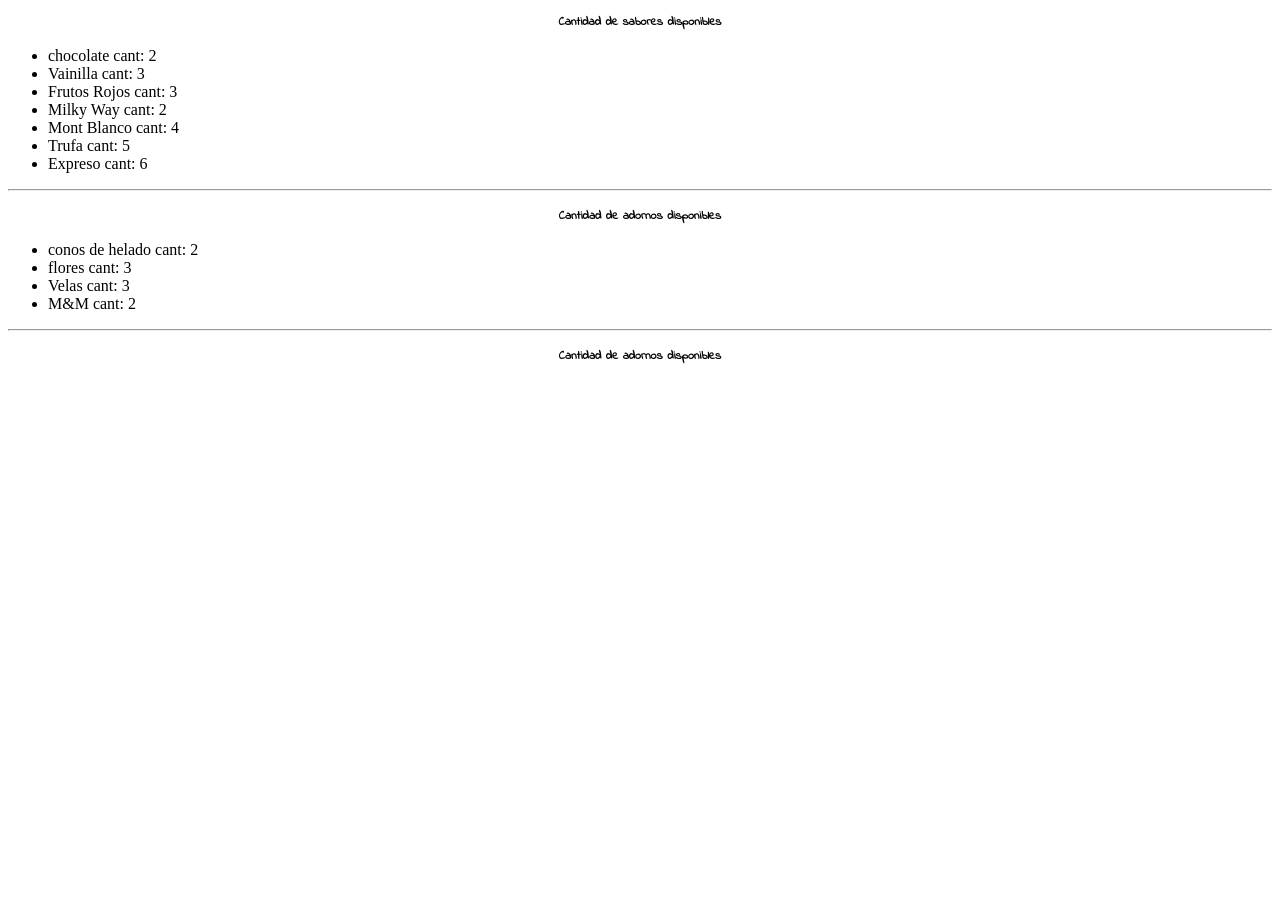
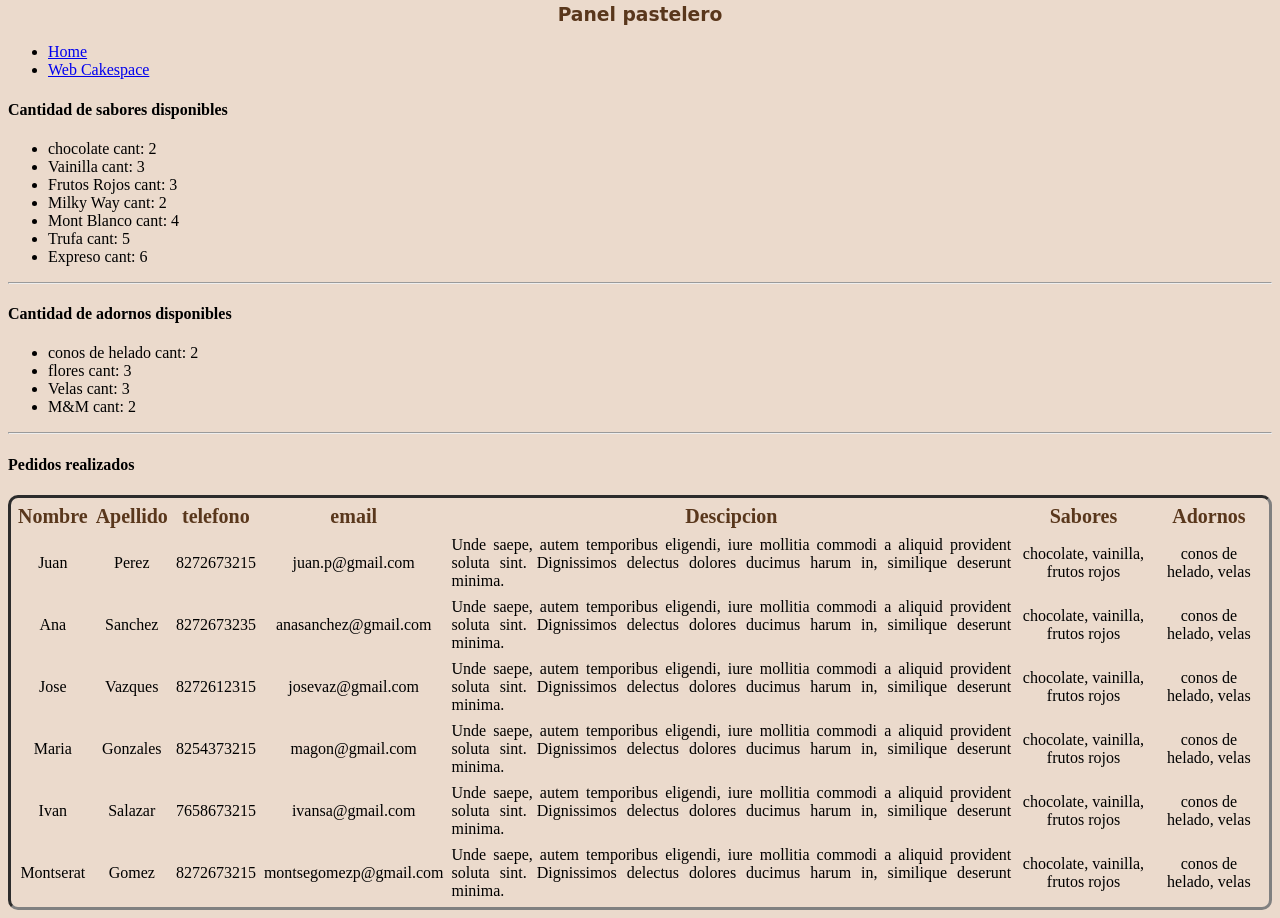
Before and after one commit to alberto-ck/2Html_JuanAlbertoCouoh, a plain HTML site: page indexpastelero.html in a window 1280 px wide. Shown: the part 132-1050 px from the top of the page. Before the commit the page ends 800 px from the top, so only its background shows below. Drawn offline with Linux system fonts and the light colour scheme; a web font is replaced by a local one.

Commit message:
Mejoras en las paginas de las katas

```diff
--- a/css/styles.css
+++ b/css/styles.css
@@ -1,20 +1,31 @@
 .header{
     font-size: 42px;
     text-align: center;
-    font-family: 'Indie Flower', cursive, bold;
-    background-color: aqua;
+    font-family: 'Sansita Swashed', cursive;
+    color: #59371c;
+    background-color: #ebdacc;
+
+}
+body{
+    background-color: #ebdacc;
 }
 .h2{
-    font-size: 24px;
+    font-size: 48px;
     text-align: center;
-    font-family: 'Indie Flower', cursive, bold;
+    color: #59371c;
+    font-family: 'Sansita Swashed', cursive;
 }
-.h4{
-    font-size: 12px;
+.h3{
     text-align: center;
-    font-family: 'Indie Flower', cursive;
+    color: #59371c;
+    font-family: 'Sansita Swashed', cursive;
 }
 .img{
+    width: 25%;
+    align-items: center;
+    border-radius: 12px;
+}
+.img2{
     width: 25%;
     align-items: center;
     border-radius: 12px;
@@ -22,17 +33,18 @@
 .li{
     font-size: 16px;
     text-align: left;
-    font-family: 'Indie Flower', cursive;
+    font-family: 'Sansita Swashed', cursive;
 }
 .p{
+    font-size: 12px;
     text-align: center;
-    font-size: 12px;
+    font-family: 'Sansita Swashed', cursive;
 }
 .button{
     border-color: aliceblue;
 }
 .footer{
-    background-color: aqua;
+    background-color: #ebdacc;
     border-radius: 12px;
 }
 .pf{
@@ -41,5 +53,21 @@
 }
 .nav{
     text-align: left;
-    background-color: aqua;
+    background-color: #ebdacc;
+
 }
+table{
+    width: 100%;
+    border-radius: 10px;
+    border-spacing: 6px;
+    text-align: center;
+    border-style: inset;
+}
+.td1{
+    color: #59371c;
+    font-size: 20px;
+    font-weight: bold;
+}
+.td2{
+    text-align: justify;
+}
--- a/indexpastelero.html
+++ b/indexpastelero.html
@@ -4,20 +4,22 @@
     <meta charset="UTF-8">
     <meta http-equiv="X-UA-Compatible" content="IE=edge">
     <meta name="viewport" content="width=device-width, initial-scale=1.0">
-    <link href="https://fonts.googleapis.com/css2?family=Indie+Flower&display=swap" rel="stylesheet">
+    <link href="https://fonts.googleapis.com/css2?family=Indie+Flower&family=Sansita+Swashed:wght@300&display=swap" rel="stylesheet">
     <link rel="stylesheet" href="css/styles.css">
     <title>Pastelero</title>
 </head>
 <body>
     <header>
-        <h2 class="h2">Panel Pastelero</h2>
+        <div>
+            <h2 class="h2">CAKESPACE</h2>
+            <h3 class="h3">Panel pastelero</h4>
+        </div>
     </header>
     <section>
         <nav>
             <ul>
-                <li>Home</li>
-                <li>Page2</li>
-                <li>Page3</li>
+                <li><a href="#">Home</a></li>
+                <li><a href="index.html">Web Cakespace</a></li>
             </ul>
         </nav>
     <h4 class="h4">Cantidad de sabores disponibles</h4>
@@ -39,7 +41,72 @@
         <li>M&M cant: 2</li>
     </ul>
     <hr>
-    <h4 class="h4">Cantidad de adornos disponibles</h4>
+    <h4 class="h4">Pedidos realizados</h4>
+    <table>
+        <tr>
+            <td class="td1">Nombre</td>
+            <td class="td1">Apellido</td>
+            <td class="td1">telefono</td>
+            <td class="td1">email</td>
+            <td class="td1">Descipcion</td>
+            <td class="td1">Sabores</td>
+            <td class="td1">Adornos</td>
+        </tr>
+        <tr>
+            <td>Juan</td>
+            <td>Perez</td>
+            <td>8272673215</td>
+            <td>juan.p@gmail.com</td>
+            <td class="td2">Unde saepe, autem temporibus eligendi, iure mollitia commodi a aliquid provident soluta sint. Dignissimos delectus dolores ducimus harum in, similique deserunt minima.</td>
+            <td>chocolate, vainilla, frutos rojos</td>
+            <td>conos de helado, velas</td>
+        </tr>
+        <tr>
+            <td>Ana</td>
+            <td>Sanchez</td>
+            <td>8272673235</td>
+            <td>anasanchez@gmail.com</td>
+            <td class="td2">Unde saepe, autem temporibus eligendi, iure mollitia commodi a aliquid provident soluta sint. Dignissimos delectus dolores ducimus harum in, similique deserunt minima.</td>
+            <td>chocolate, vainilla, frutos rojos</td>
+            <td>conos de helado, velas</td>
+        </tr>
+        <tr>
+            <td>Jose</td>
+            <td>Vazques</td>
+            <td>8272612315</td>
+            <td>josevaz@gmail.com</td>
+            <td class="td2">Unde saepe, autem temporibus eligendi, iure mollitia commodi a aliquid provident soluta sint. Dignissimos delectus dolores ducimus harum in, similique deserunt minima.</td>
+            <td>chocolate, vainilla, frutos rojos</td>
+            <td>conos de helado, velas</td>
+        </tr>
+        <tr>
+            <td>Maria</td>
+            <td>Gonzales</td>
+            <td>8254373215</td>
+            <td>magon@gmail.com</td>
+            <td class="td2">Unde saepe, autem temporibus eligendi, iure mollitia commodi a aliquid provident soluta sint. Dignissimos delectus dolores ducimus harum in, similique deserunt minima.</td>
+            <td>chocolate, vainilla, frutos rojos</td>
+            <td>conos de helado, velas</td>
+        </tr>
+        <tr>
+            <td>Ivan</td>
+            <td>Salazar</td>
+            <td>7658673215</td>
+            <td>ivansa@gmail.com</td>
+            <td class="td2">Unde saepe, autem temporibus eligendi, iure mollitia commodi a aliquid provident soluta sint. Dignissimos delectus dolores ducimus harum in, similique deserunt minima.</td>
+            <td>chocolate, vainilla, frutos rojos</td>
+            <td>conos de helado, velas</td>
+        </tr>
+        <tr>
+            <td>Montserat</td>
+            <td>Gomez</td>
+            <td>8272673215</td>
+            <td>montsegomezp@gmail.com</td>
+            <td class="td2">Unde saepe, autem temporibus eligendi, iure mollitia commodi a aliquid provident soluta sint. Dignissimos delectus dolores ducimus harum in, similique deserunt minima.</td>
+            <td>chocolate, vainilla, frutos rojos</td>
+            <td>conos de helado, velas</td>
+        </tr>
+    </table>
     </section>
 </body>
 </html>
```
Also changed, not shown: formulario.html (+1 -1 lines), index.html (+5 -6 lines), img/icon_cakespace.png (added), img/logo_cakespace.png (deleted), img/logo_cakespace.svg (deleted), img/logo_v1.jpg (deleted).
